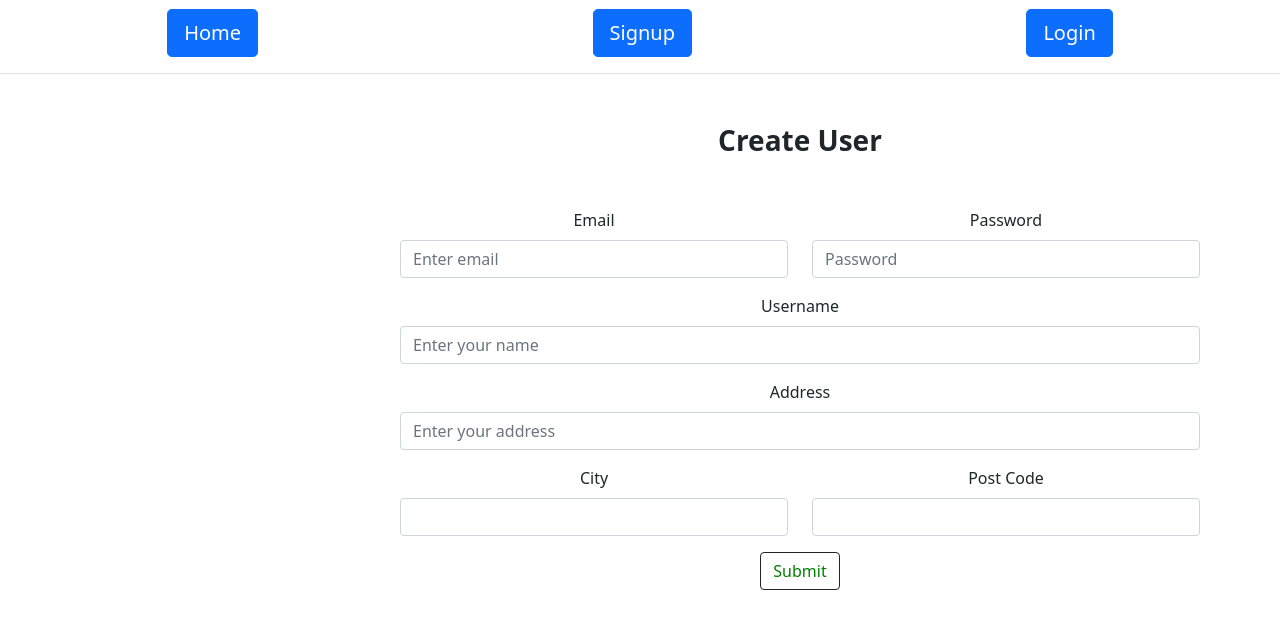
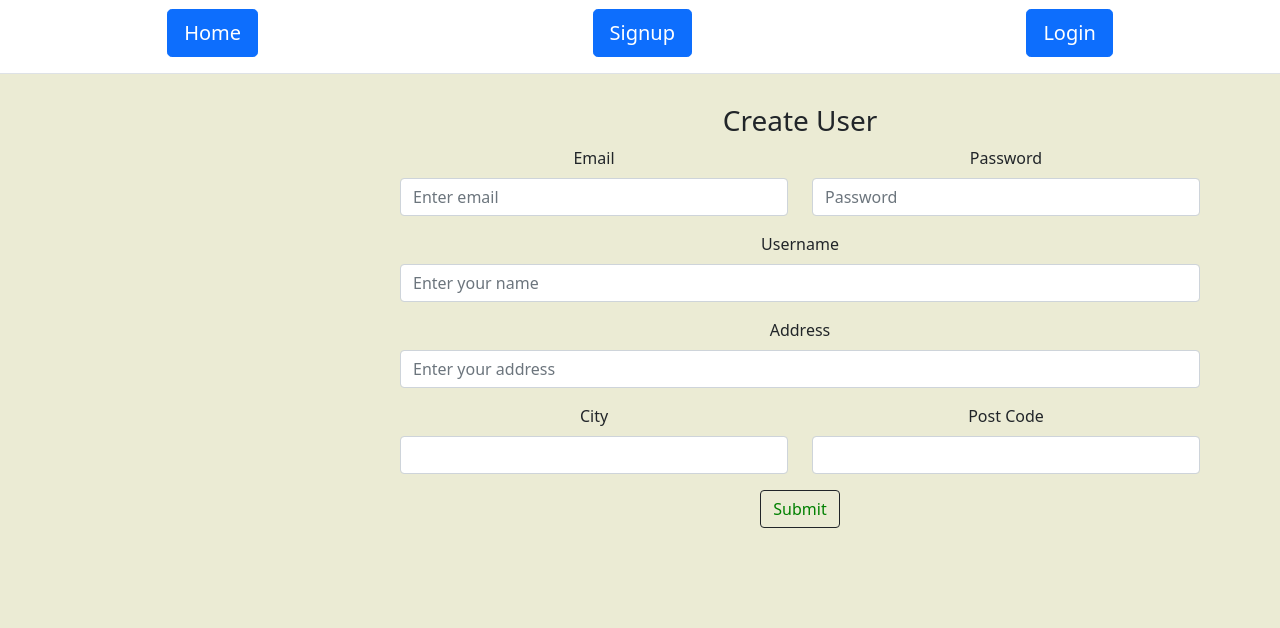
Before and after one commit to DaniCalvente/eat-at-home-client, a React (Create React App) app: page /signup in a window 1280 px wide. Shown: the top 628 px of the page. Built offline with nearby package versions, Linux system fonts and the light colour scheme; no server answers.

Commit message:
style changes

```diff
--- a/src/App.css
+++ b/src/App.css
@@ -2,27 +2,13 @@
   text-align: center;
 }
 
-<<<<<<< HEAD
 .background {
-  /* background-image: url("./images/bgFood.jpeg");
+  background-color: rgb(235, 235, 212);
   background-size: cover;
   height: 92vh;
-  overflow: hidden; */
+  overflow: hidden;
 }
 
-=======
-bgImage {
-  background-image: url(./images/bgFood.jpeg);
-}
-
-h3 {
-  margin-top: 50px;
-  margin-bottom: 50px;
-  font-weight: bold;
-  color: lightdark
-}
-
->>>>>>> dea9c460925bc0376cbedf0c02dd2ef3e69861cc
 .navbar {
   padding-left: 50px;
   display: flex;
--- a/src/App.js
+++ b/src/App.js
@@ -64,7 +64,7 @@
     <Route path='/' element={ <Home user={user}/>} />
     <Route path='/restaurant/:city' element={ <RestaurantList />} />
     <Route path='/restaurant/menu/:id' element={ <RestaurantMenu user={user}/>} />
-    <Route path='/restaurant/owner' element={ <Owner/>} />
+    <Route path='/restaurant/owner' element={ <Owner user={user}/>} />
     <Route path='/restaurant/edit/:id' element={ <RestaurantEdit /> }/>
 
     {/* <Route path='/restaurant/menu/edit/:id' element={ <MenuEdit /> }/> */}
--- a/src/components/AddMenuItemForm.jsx
+++ b/src/components/AddMenuItemForm.jsx
@@ -6,7 +6,8 @@
 import Col from "react-bootstrap/Col";
 import Button from "react-bootstrap/Button";
 
-function AddMenuItemForm() {
+
+function AddMenuItemForm(props) {
   const { id } = useParams();
 
   const [name, setName] = useState("");
@@ -26,6 +27,7 @@
 
       const response = await addMenuItemService(id, newMenuItem);
       console.log(response);
+      props.getRestaurantMenu();
       setName("");
       setDescription("");
       setPrice("");
--- a/src/components/AddRestForm.jsx
+++ b/src/components/AddRestForm.jsx
@@ -7,6 +7,7 @@
 import Button from "react-bootstrap/Button";
 
 function AddRestForm(props) {
+
   const [restName, setRestName] = useState("");
   const [foodType, setFoodType] = useState("");
   const [city, setCity] = useState("");
@@ -134,7 +135,8 @@
         onChange={handleRestImg}
 
       <br />/> */}
-      <Button variant="outline-dark" className="buttonHideShow">Add</Button>
+      <Button variant="outline-dark" className="buttonHideShow" type="submit">Add</Button>
+
 
 
         <br />
--- a/src/pages/Home.jsx
+++ b/src/pages/Home.jsx
@@ -43,6 +43,8 @@
     <div className="logoHome">
       <img width="500px" src={logo_EAT_Img} alt="delivery" />
 
+      <h3>Hi {props.user.name}!!. What would you like to eat today? </h3>
+
       <div className="owner-restaurant-container">
         {props.user?.role !== "owner" && (
           <form className="searchForm" onSubmit={handleSubmit}>
--- a/src/pages/Owner.jsx
+++ b/src/pages/Owner.jsx
@@ -6,7 +6,7 @@
 import RingLoader from "react-spinners/RingLoader";
 
 
-function Owner() {
+function Owner(props) {
   const [myRestaurants, setMyRestaurants] = useState(null);
   const [showForm, setShowForm] = useState(false);
   const [fetching, setFetching] = useState(true);
@@ -38,7 +38,7 @@
 
   return (
     <div>
-      <h3> OWNER PROFILE</h3>
+      <h3> {props.user.name}'s profile</h3>
       <div className="containerHideShow">
         <button
           className="buttonHideShow"
--- a/src/pages/RestaurantMenu.jsx
+++ b/src/pages/RestaurantMenu.jsx
@@ -8,6 +8,7 @@
 
 
 function RestaurantMenu(props) {
+
   const [restMenu, setRestMenu] = useState(null);
   const [isOwner, setIsOwner] = useState(null);
   const [showForm, setShowForm] = useState(false);
@@ -85,7 +86,7 @@
           {showForm ? "Hide Add Form" : "Show Add Form"}
         </button>
 
-        {showForm && <AddMenuItemForm />}
+        {showForm && <AddMenuItemForm getRestaurantMenu={getRestaurantMenu}/>}
       </div>
        }
 
```
